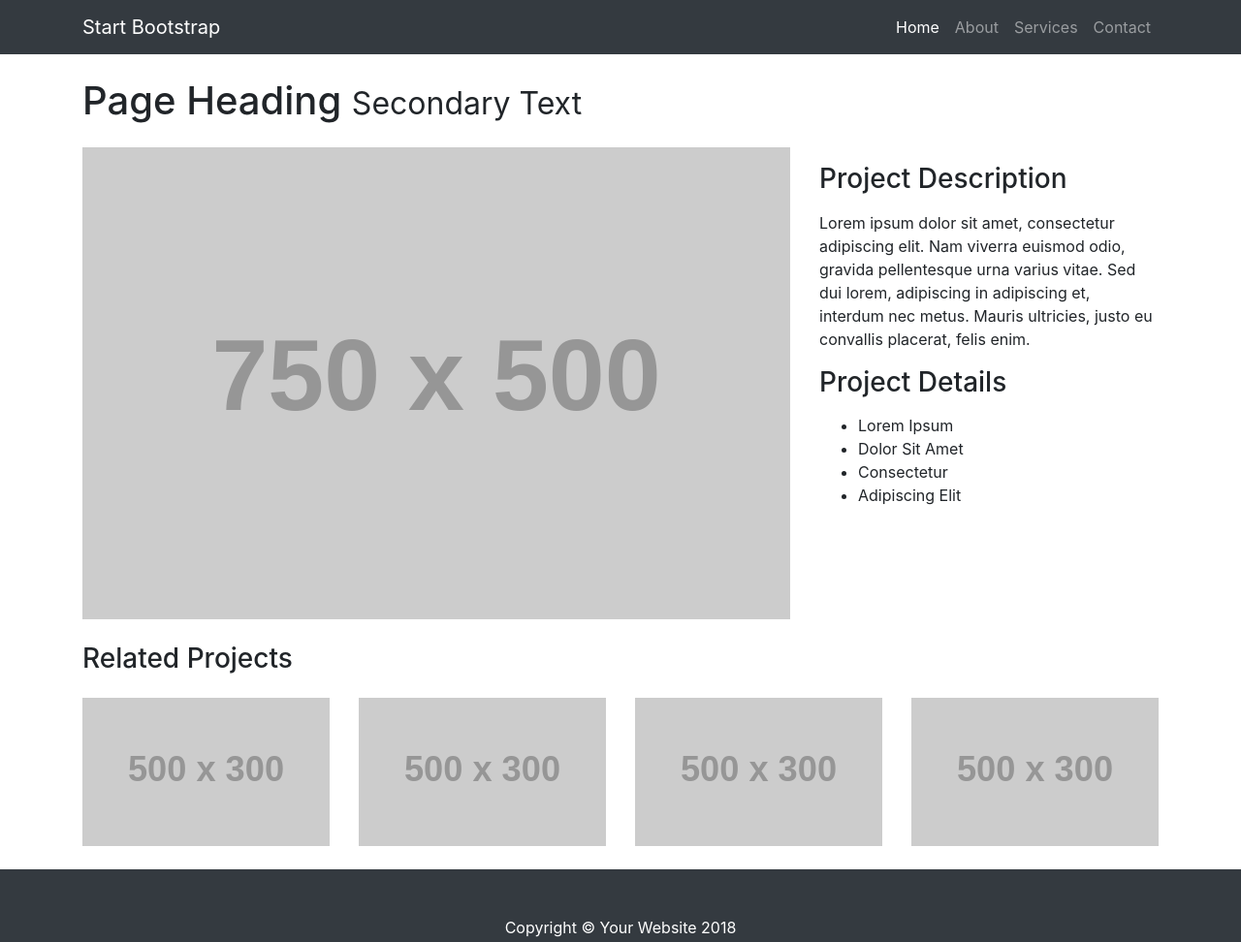
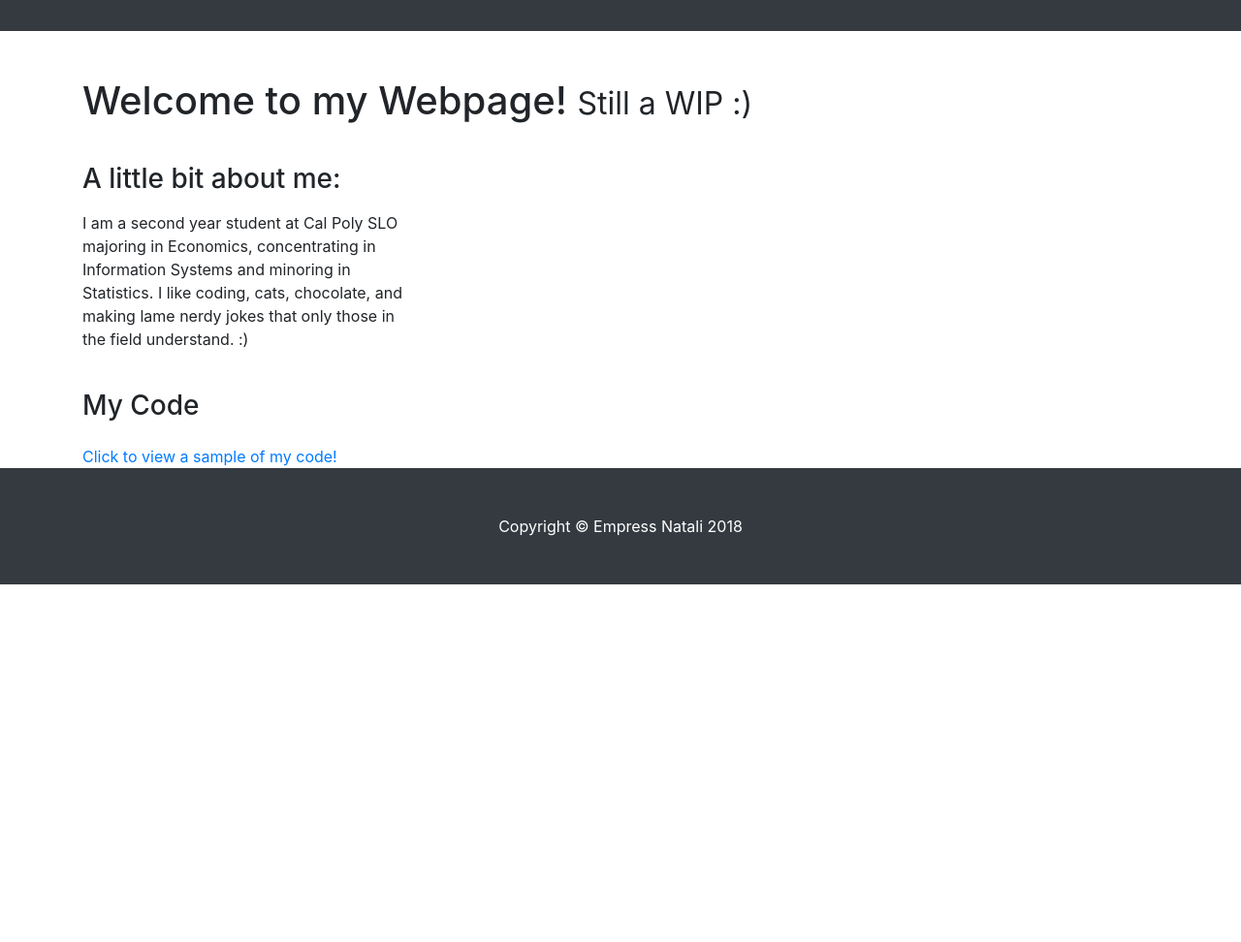
Before and after one commit to EmpressNatali/empressnatali.github.io, a website: page index.html in a window 1280 px wide. Shown: the whole page at 97% size. After the commit the page ends 800 px from the top, so only its background shows below. Drawn offline with Linux system fonts and the light colour scheme; placeholder pictures from the web are drawn by us.

Commit message:
got rid of placeholders and update the index file's title and text. Wrote a short bio and set a link to a githu repo that contains a sample of my code

```diff
--- a/index.html
+++ b/index.html
@@ -8,7 +8,7 @@
     <meta name="description" content="">
     <meta name="author" content="">
 
-    <title>Empress Natali's Webpage! Success! :)</title>
+    <title>Natali Ong's Webpage</title>
 
     <!-- Bootstrap core CSS -->
     <link href="vendor/bootstrap/css/bootstrap.min.css" rel="stylesheet">
@@ -23,25 +23,25 @@
     <!-- Navigation -->
     <nav class="navbar navbar-expand-lg navbar-dark bg-dark fixed-top">
       <div class="container">
-        <a class="navbar-brand" href="#">Start Bootstrap</a>
+        <a class="navbar-brand" href="#"> <!--Start Bootstrap--></a>
         <button class="navbar-toggler" type="button" data-toggle="collapse" data-target="#navbarResponsive" aria-controls="navbarResponsive" aria-expanded="false" aria-label="Toggle navigation">
           <span class="navbar-toggler-icon"></span>
         </button>
         <div class="collapse navbar-collapse" id="navbarResponsive">
           <ul class="navbar-nav ml-auto">
             <li class="nav-item active">
-              <a class="nav-link" href="#">Home
+              <a class="nav-link" href="#"><!--Home-->
                 <span class="sr-only">(current)</span>
               </a>
             </li>
             <li class="nav-item">
-              <a class="nav-link" href="#">About</a>
+              <a class="nav-link" href="#"><!--About--></a>
             </li>
             <li class="nav-item">
-              <a class="nav-link" href="#">Services</a>
+              <a class="nav-link" href="#"><!--Services--></a>
             </li>
             <li class="nav-item">
-              <a class="nav-link" href="#">Contact</a>
+              <a class="nav-link" href="#"><!--Contact--></a>
             </li>
           </ul>
         </div>
@@ -52,35 +52,42 @@
     <div class="container">
 
       <!-- Portfolio Item Heading -->
-      <h1 class="my-4">Page Heading
-        <small>Secondary Text</small>
+      <h1 class="my-4">Welcome to my Webpage!
+        <small>Still a WIP :)	</small>
       </h1>
 
       <!-- Portfolio Item Row -->
       <div class="row">
 
+        <!--
         <div class="col-md-8">
           <img class="img-fluid" src="http://placehold.it/750x500" alt="">
         </div>
+    	-->
 
         <div class="col-md-4">
-          <h3 class="my-3">Project Description</h3>
-          <p>Lorem ipsum dolor sit amet, consectetur adipiscing elit. Nam viverra euismod odio, gravida pellentesque urna varius vitae. Sed dui lorem, adipiscing in adipiscing et, interdum nec metus. Mauris ultricies, justo eu convallis placerat, felis enim.</p>
+          <h3 class="my-3">A little bit about me:</h3>
+          <p>I am a second year student at Cal Poly SLO majoring in Economics, concentrating in Information Systems and minoring in Statistics. I like coding, cats, chocolate, and making lame nerdy jokes that only those in the field understand. :)</p>
+        <!--
           <h3 class="my-3">Project Details</h3>
+
           <ul>
             <li>Lorem Ipsum</li>
             <li>Dolor Sit Amet</li>
             <li>Consectetur</li>
             <li>Adipiscing Elit</li>
           </ul>
+		-->
         </div>
 
       </div>
       <!-- /.row -->
 
       <!-- Related Projects Row -->
-      <h3 class="my-4">Related Projects</h3>
+      <h3 class="my-4">My Code</h3>
+      <a href="https://github.com/EmpressNatali/empressnataliscode.git">Click to view a sample of my code!</a>
 
+    <!--
       <div class="row">
 
         <div class="col-md-3 col-sm-6 mb-4">
@@ -108,7 +115,9 @@
         </div>
 
       </div>
+    -->
       <!-- /.row -->
+
 
     </div>
     <!-- /.container -->
@@ -116,7 +125,7 @@
     <!-- Footer -->
     <footer class="py-5 bg-dark">
       <div class="container">
-        <p class="m-0 text-center text-white">Copyright &copy; Your Website 2018</p>
+        <p class="m-0 text-center text-white">Copyright &copy; Empress Natali 2018</p>
       </div>
       <!-- /.container -->
     </footer>
```
